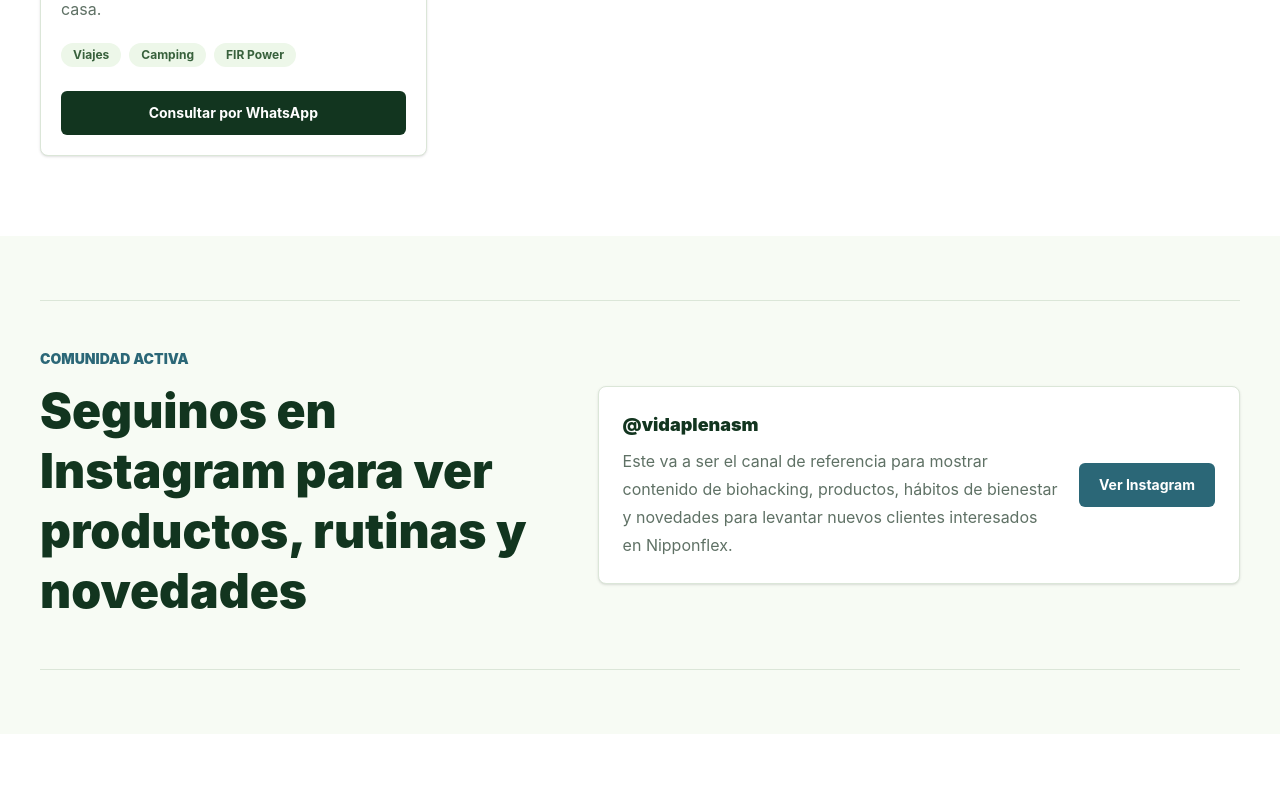
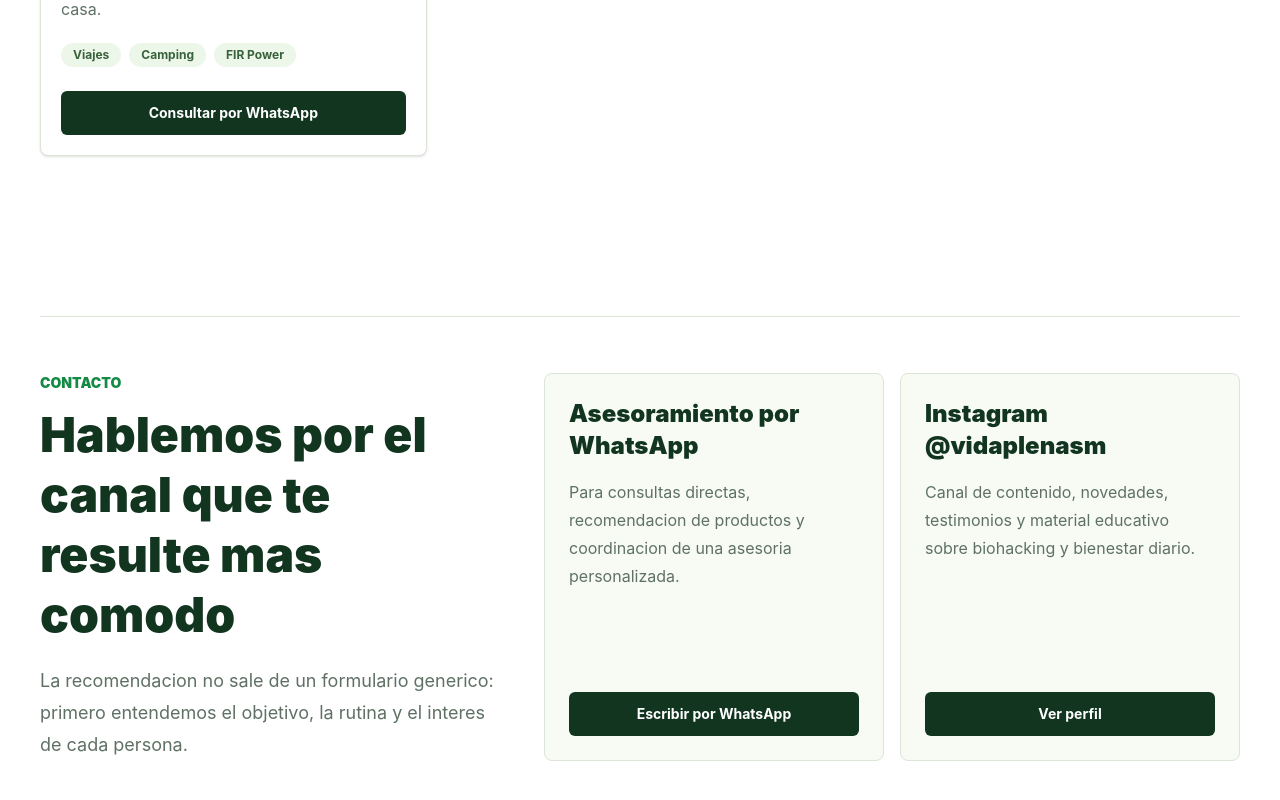
Before and after one commit to matiasvengas12-spec/nipponflex-web, a React (Vite) app: page / in a window 1280 px wide. Shown: the part 5548-6348 px from the top of the page. Before the commit the page ends 6282 px from the top, so only its background shows below. Built offline with nearby package versions, Linux system fonts and the light colour scheme.

Commit message:
Improve contact section

```diff
--- a/src/components/landing/InstagramSection.jsx
+++ b/src/components/landing/InstagramSection.jsx
@@ -1,38 +1,72 @@
-import { INSTAGRAM_HANDLE, INSTAGRAM_URL } from '../../config/contact'
+import {
+  INSTAGRAM_HANDLE,
+  INSTAGRAM_URL,
+  buildWhatsAppUrl,
+} from '../../config/contact'
+
+const contactChannels = [
+  {
+    title: 'Asesoramiento por WhatsApp',
+    description:
+      'Para consultas directas, recomendacion de productos y coordinacion de una asesoria personalizada.',
+    action: 'Escribir por WhatsApp',
+    href: buildWhatsAppUrl(
+      'Hola, quiero recibir asesoramiento sobre productos Nipponflex.',
+    ),
+    external: true,
+  },
+  {
+    title: `Instagram ${INSTAGRAM_HANDLE}`,
+    description:
+      'Canal de contenido, novedades, testimonios y material educativo sobre biohacking y bienestar diario.',
+    action: 'Ver perfil',
+    href: INSTAGRAM_URL,
+    external: true,
+  },
+]
 
 function InstagramSection() {
   return (
-    <section className="bg-[#f7fbf4] px-5 py-16 sm:px-8 lg:px-10">
-      <div className="mx-auto grid max-w-7xl items-center gap-8 border-y border-[#dbe6d8] py-12 lg:grid-cols-[0.9fr_1.1fr]">
+    <section className="bg-white px-5 py-20 sm:px-8 lg:px-10">
+      <div className="mx-auto max-w-7xl">
+        <div className="grid gap-10 border-t border-[#dbe6d8] pt-14 lg:grid-cols-[0.8fr_1.2fr]">
           <div>
-          <p className="text-sm font-black uppercase tracking-normal text-[#2b6777]">
-            Comunidad activa
+            <p className="text-sm font-black uppercase tracking-normal text-[#148a45]">
+              Contacto
             </p>
             <h2 className="mt-3 text-4xl font-black leading-tight text-[#12351f] sm:text-5xl">
-            Seguinos en Instagram para ver productos, rutinas y novedades
+              Hablemos por el canal que te resulte mas comodo
             </h2>
+            <p className="mt-5 text-lg leading-8 text-[#5f7165]">
+              La recomendacion no sale de un formulario generico: primero
+              entendemos el objetivo, la rutina y el interes de cada persona.
+            </p>
           </div>
 
-        <div className="rounded-lg border border-[#dbe6d8] bg-white p-6 shadow-sm">
-          <div className="flex flex-col gap-5 sm:flex-row sm:items-center sm:justify-between">
+          <div className="grid gap-4 md:grid-cols-2">
+            {contactChannels.map((channel) => (
+              <article
+                key={channel.title}
+                className="flex min-h-64 flex-col justify-between rounded-lg border border-[#dbe6d8] bg-[#f7fbf4] p-6"
+              >
                 <div>
-              <p className="text-lg font-black text-[#12351f]">
-                {INSTAGRAM_HANDLE}
-              </p>
-              <p className="mt-2 max-w-xl text-base leading-7 text-[#5f7165]">
-                Este va a ser el canal de referencia para mostrar contenido de
-                biohacking, productos, hábitos de bienestar y novedades para
-                levantar nuevos clientes interesados en Nipponflex.
+                  <h3 className="text-2xl font-black text-[#12351f]">
+                    {channel.title}
+                  </h3>
+                  <p className="mt-4 text-base leading-7 text-[#5f7165]">
+                    {channel.description}
                   </p>
                 </div>
                 <a
-              href={INSTAGRAM_URL}
-              target="_blank"
-              rel="noopener noreferrer"
-              className="inline-flex shrink-0 items-center justify-center rounded-md bg-[#2b6777] px-5 py-3 text-sm font-bold text-white transition hover:bg-[#225261] focus:outline-none focus:ring-4 focus:ring-[#b9d9df]"
+                  href={channel.href}
+                  target={channel.external ? '_blank' : undefined}
+                  rel={channel.external ? 'noopener noreferrer' : undefined}
+                  className="mt-8 inline-flex items-center justify-center rounded-md bg-[#12351f] px-5 py-3 text-sm font-bold text-white transition hover:bg-[#148a45] focus:outline-none focus:ring-4 focus:ring-[#badfc6]"
                 >
-              Ver Instagram
+                  {channel.action}
                 </a>
+              </article>
+            ))}
           </div>
         </div>
       </div>
```
Lines whose indentation alone changed are shown as unchanged.
